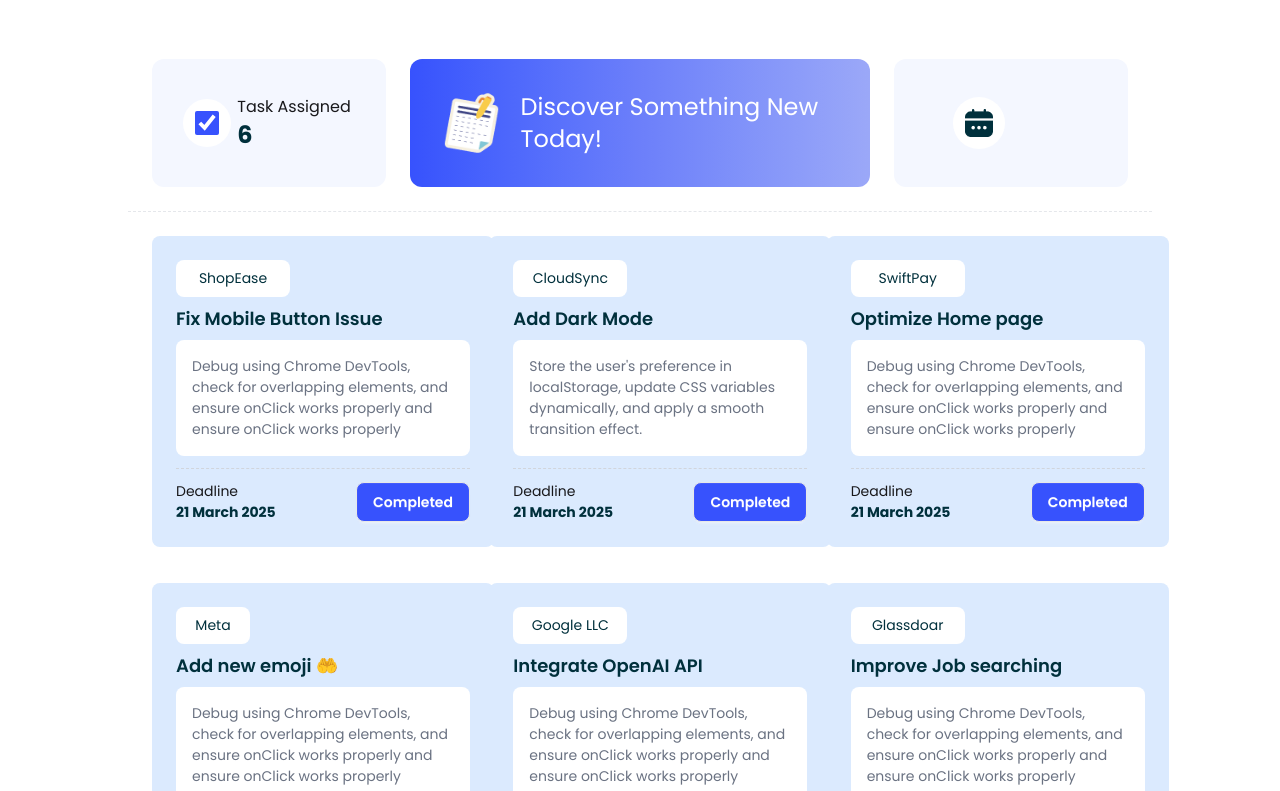
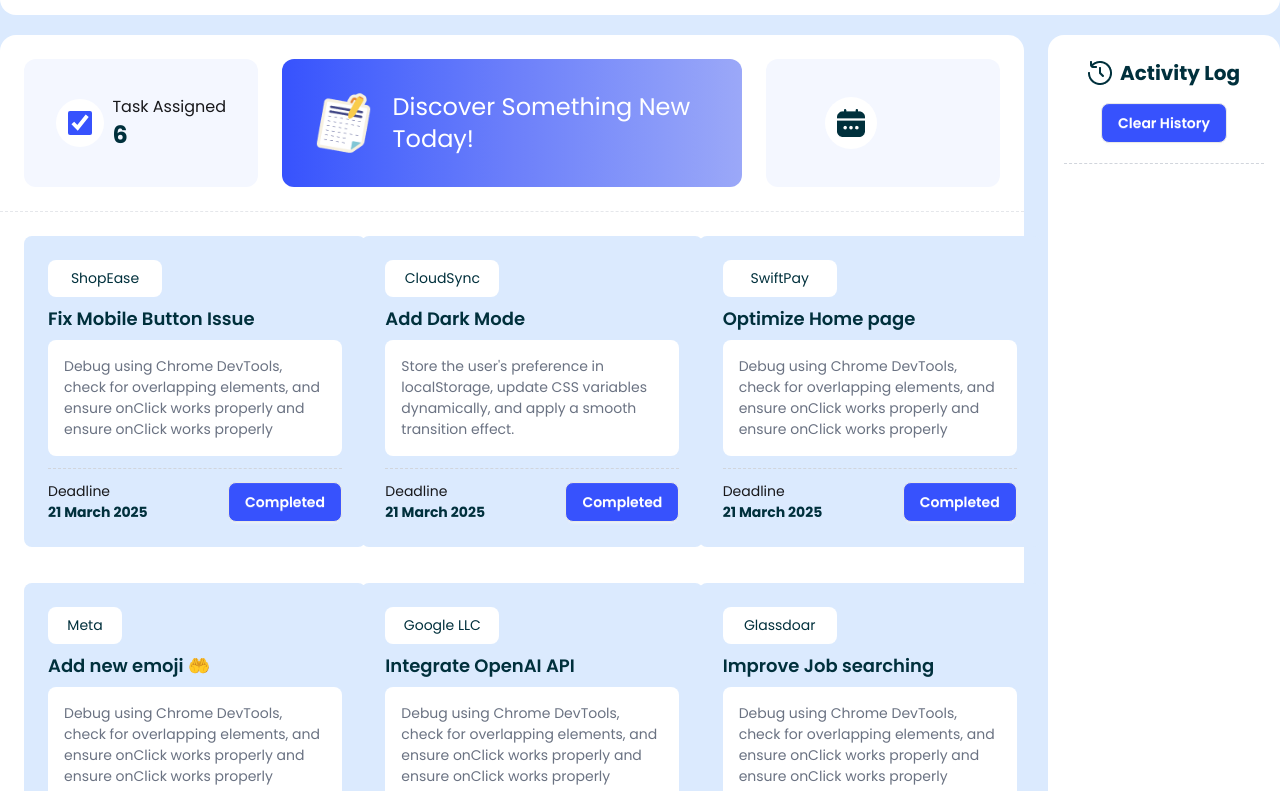
Before and after one commit to dev-ahmedfahim/developer-dashboard, a plain HTML site: page index.html in a window 1280 px wide. Shown: the part 117-908 px from the top of the page. Drawn offline with nearby package versions, Linux system fonts and the light colour scheme.

Commit message:
added activity history section

```diff
--- a/index.html
+++ b/index.html
@@ -1,5 +1,5 @@
 <!DOCTYPE html>
-<html lang="en">
+<html lang="en" class="font-poppins bg-blue-100 h-screen w-screen" id="page-body">
   <head>
     <meta charset="UTF-8" />
     <meta name="viewport" content="width=device-width, initial-scale=1.0" />
@@ -27,9 +27,9 @@
       }
     </style>
   </head>
-  <body class="font-poppins">
+  <body class="" >
     <header
-      class="max-w-screen-2xl mx-auto mt-5 bg-white rounded-2xl py-5 px-6"
+      class="max-w-screen-2xl mx-auto mt-5  bg-white rounded-2xl py-5 px-6"
     >
       <nav class="flex items-center justify-between">
         <div class="flex items-center">
@@ -76,7 +76,7 @@
               <input type="checkbox" name="" id="cheak-box" class="h-6 w-6 rounded-2xl accent-[#3752FD]" checked>
             </div>
             <div>
-              <p>Task Assigned </p>
+              <p>Task Assigned</p>
               <h3 id="tasks-number" class="text-2xl font-bold text-[#00303C]">6</h3>
             </div>
           </div>
@@ -265,7 +265,28 @@
         </div>
       </div>
 
+      <!-- Div 2 For Activity -->
+      <div id="activity-container" class="w-1/5 bg-white py-6 px-4 rounded-2xl">
+        <!-- Activity History -->
+        <div class="flex items-center justify-center">
+          <img src="assets/activity.png" alt="Activity Image">
+          <h2 class="font-bold ml-2 text-xl text-[#00303C]">Activity Log</h2>
+        </div>
+
+        <!-- Activity Button -->
+        <div class="flex justify-center mt-4">
+          <button id="clear-btn" class="btn bg-[#3752FD] text-white rounded-lg">Clear History</button>
+        </div>
+
+        <hr class="border-dashed border-gray-300 mt-5">
+
+        <!-- History Box -->
+        <div id="history-box" class="beep-msz"></div>
+      </div>
+    </div
+
     </main>
+
 
     <script src="Scripts/script.js"></script>
 
```
